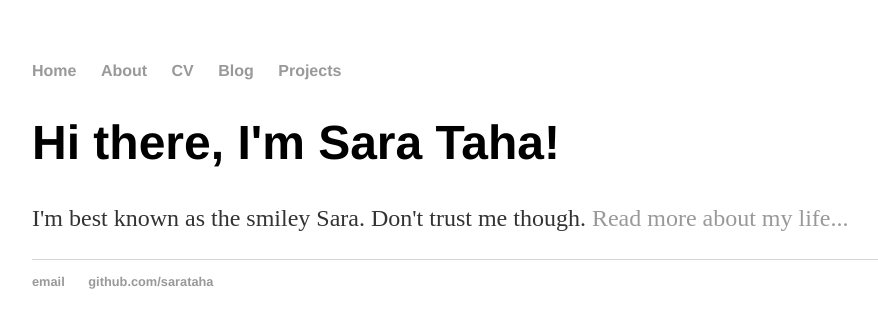
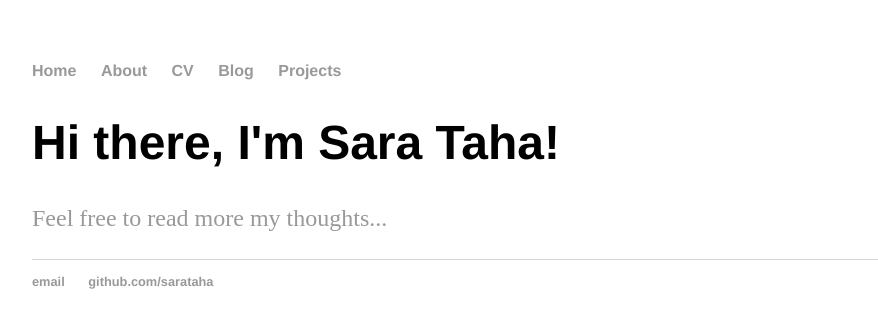
Before and after one commit to sarataha/sarataha.github.io, a Jekyll site: the page built from index.html, in a window 1280 px wide. Shown: the top 328 px of the page, without its empty margins (160-1038 px from the left). Built offline with Jekyll 4.4.1, drawn with Linux system fonts in a browser that asks for light colours.

Commit message:
update description

```diff
--- a/index.html
+++ b/index.html
@@ -5,5 +5,5 @@ title: Sara Taha, Software Engineer
 
 		<div class="blurb">
 			<h1>Hi there, I'm Sara Taha!</h1>
-			<p>I'm best known as the smiley Sara. Don't trust me though. <a href="/about">Read more about my life...</a></p>
+			<p><a href="/about">Feel free to read more my thoughts...</a></p>
 		</div>
```
